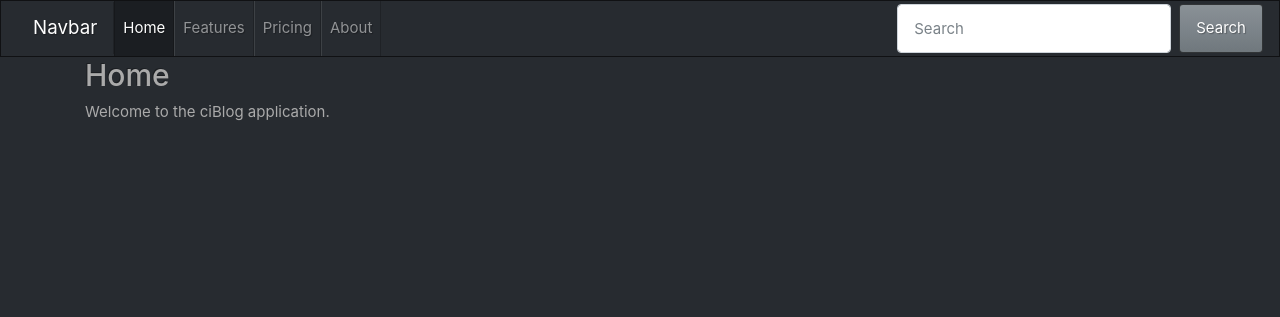
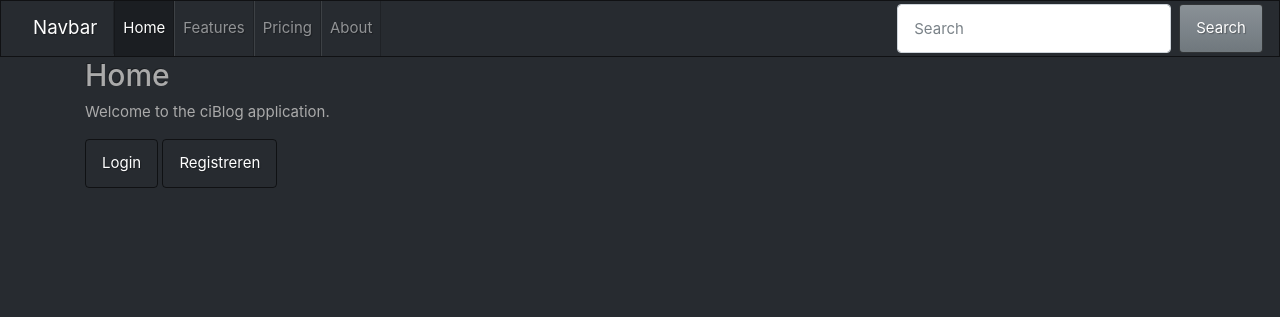
Before and after one commit to Slopsie/Examenproject-UCsystems, a CodeIgniter app: page /ciblog/ in a window 1280 px wide. Shown: the top 317 px of the page. Run offline with CodeIgniter, Linux system fonts and the light colour scheme.

Commit message:
Buttons Toegevoegd op Home

```diff
--- a/application/views/pages/home.php
+++ b/application/views/pages/home.php
@@ -1,2 +1,4 @@
 <h2><?= $title ?></h2>
 <p>Welcome to the ciBlog application.</p>
+<button type="button" class="btn btn-outline-primary">Login</button>
+<button type="button" class="btn btn-outline-primary">Registreren</button>
```
